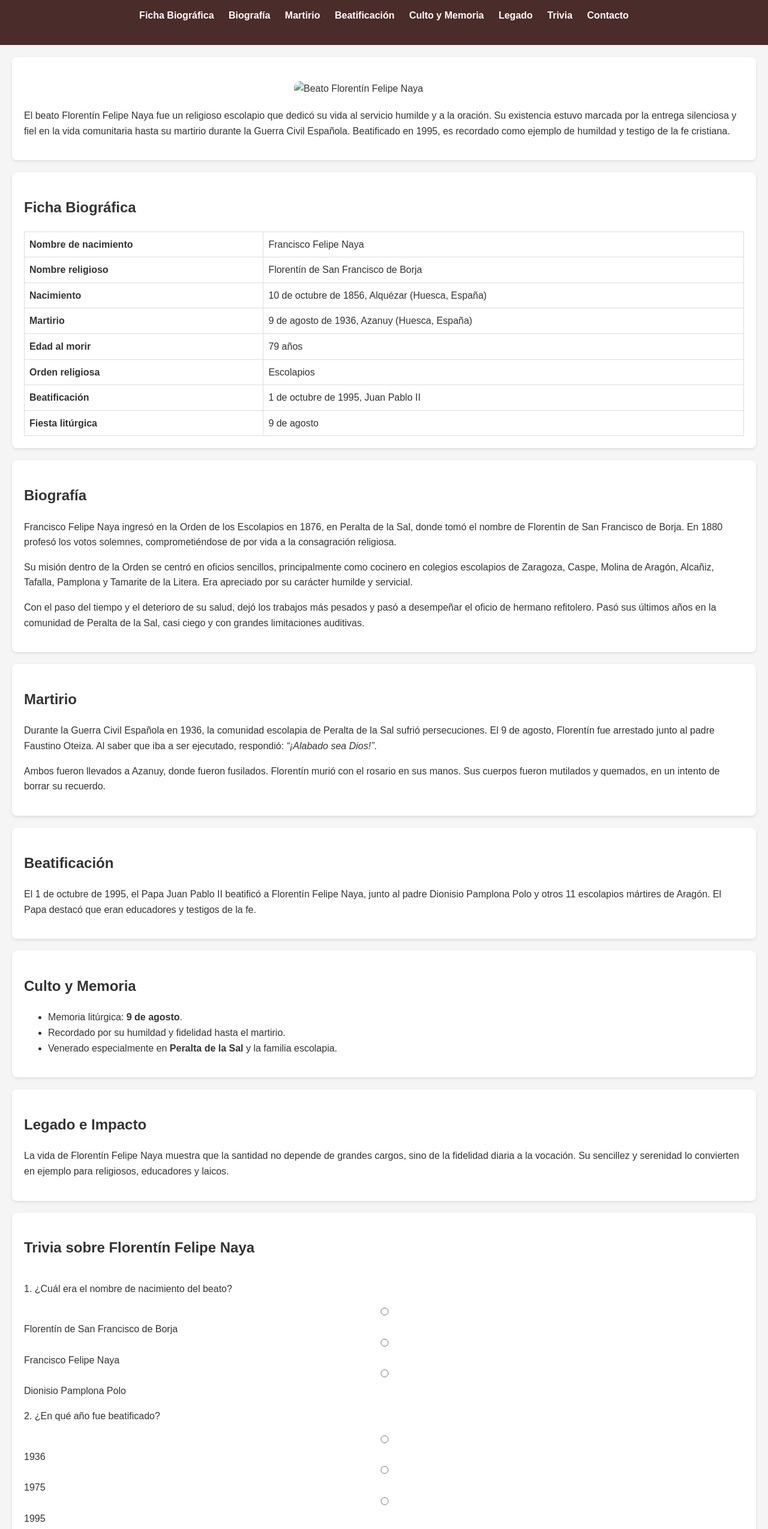
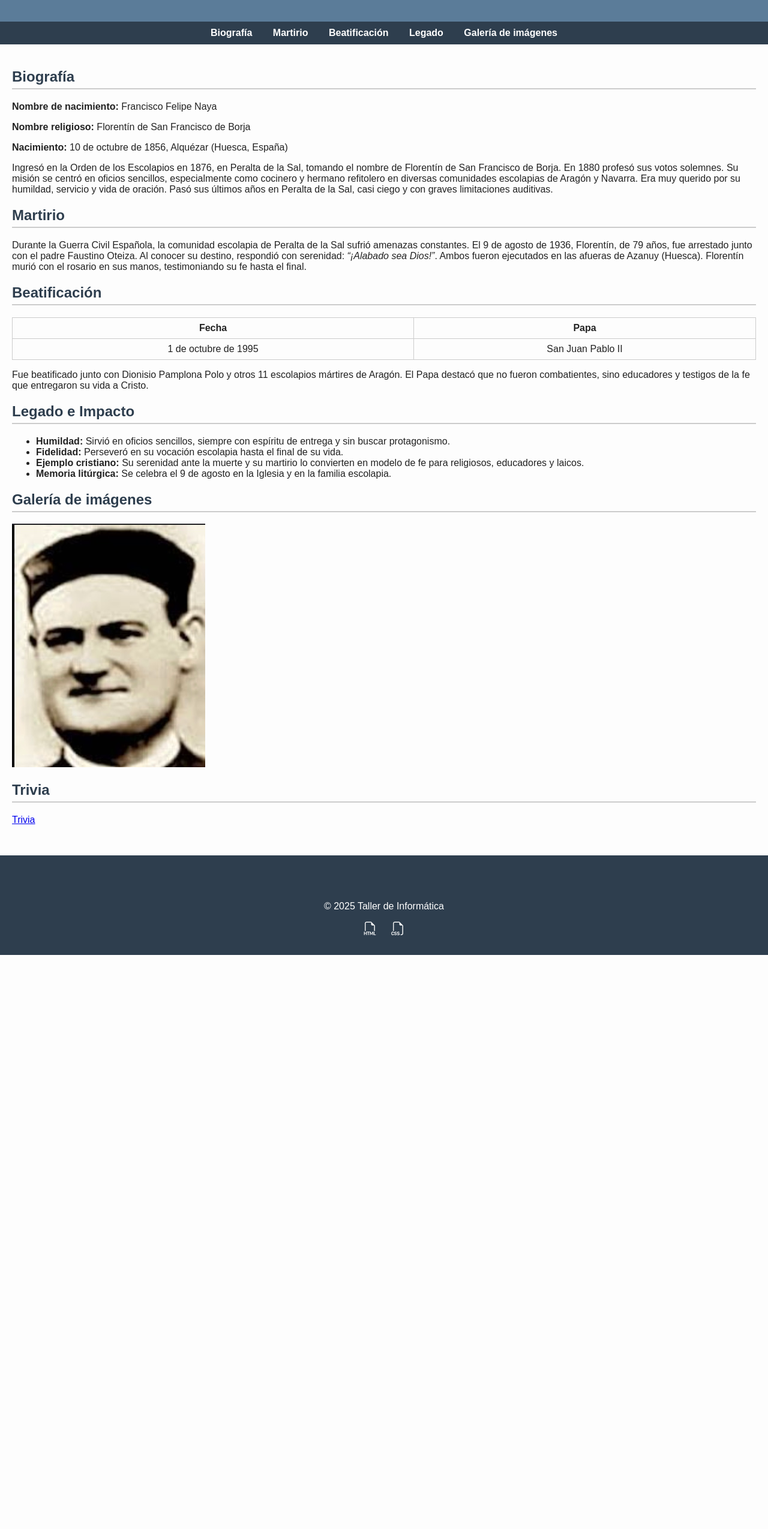
Before and after one commit to M4T4T14S/proyecto.js, a plain HTML site: page index.html in a window 1280 px wide. Shown: the part 101-2650 px from the top of the page at 60% size. After the commit the page ends 1693 px from the top, so only its background shows below. Drawn offline with nearby package versions, Linux system fonts and the light colour scheme.

Commit message:
Add files via upload

```diff
--- a/index.html
+++ b/index.html
@@ -3,165 +3,82 @@
 <head>
     <meta charset="UTF-8">
     <meta name="viewport" content="width=device-width, initial-scale=1.0">
+    <link rel="stylesheet" href="naya.css">
+    <link rel="stylesheet" href="https://cdn.jsdelivr.net/npm/bootstrap-icons@1.13.1/font/bootstrap-icons.min.css">
     <title>Beato Florentín Felipe Naya</title>
-  <link rel="stylesheet" href="estilos.css">
 </head>
 <body>
-
-  <!-- Encabezado -->
     <header>
         <h1>Beato Florentín Felipe Naya</h1>
-    <nav>
-      <ul>
-        <li><a href="#ficha">Ficha Biográfica</a></li>
-        <li><a href="#biografia">Biografía</a></li>
-        <li><a href="#martirio">Martirio</a></li>
-        <li><a href="#beatificacion">Beatificación</a></li>
-        <li><a href="#culto">Culto y Memoria</a></li>
-        <li><a href="#legado">Legado</a></li>
-        <li><a href="#trivia">Trivia</a></li>
-        <li><a href="#contacto">Contacto</a></li>
-      </ul>
-    </nav>
+        <p class="frase-inicial">"Un humilde servidor de Dios hasta el martirio"</p>
     </header>
 
-  <!-- Imagen principal -->
-  <section id="inicio">
-    <img src="img/florentino.jpeg" alt="Beato Florentín Felipe Naya">
-    <p>
-      El beato Florentín Felipe Naya fue un religioso escolapio que dedicó su vida al servicio humilde
-      y a la oración. Su existencia estuvo marcada por la entrega silenciosa y fiel en la vida comunitaria
-      hasta su martirio durante la Guerra Civil Española. Beatificado en 1995, es recordado como ejemplo
-      de humildad y testigo de la fe cristiana.
-    </p>
+    <nav>
+        <a href="#biografia">Biografía</a>
+        <a href="#martirio">Martirio</a>
+        <a href="#beatificacion">Beatificación</a>
+        <a href="#legado">Legado</a>
+        <a href="#collage">Galería de imágenes</a>
+    </nav>
+
+    <main>
+        <section id="biografia">
+            <h2>Biografía</h2>
+            <p><strong>Nombre de nacimiento:</strong> Francisco Felipe Naya</p>
+            <p><strong>Nombre religioso:</strong> Florentín de San Francisco de Borja</p>
+            <p><strong>Nacimiento:</strong> 10 de octubre de 1856, Alquézar (Huesca, España)</p>
+            <p>Ingresó en la Orden de los Escolapios en 1876, en Peralta de la Sal, tomando el nombre de Florentín de San Francisco de Borja. En 1880 profesó sus votos solemnes. Su misión se centró en oficios sencillos, especialmente como cocinero y hermano refitolero en diversas comunidades escolapias de Aragón y Navarra. Era muy querido por su humildad, servicio y vida de oración. Pasó sus últimos años en Peralta de la Sal, casi ciego y con graves limitaciones auditivas.</p>
         </section>
 
-  <!-- Ficha biográfica -->
-  <section id="ficha">
-    <h2>Ficha Biográfica</h2>
-    <table>
-      <tr><td><strong>Nombre de nacimiento</strong></td><td>Francisco Felipe Naya</td></tr>
-      <tr><td><strong>Nombre religioso</strong></td><td>Florentín de San Francisco de Borja</td></tr>
-      <tr><td><strong>Nacimiento</strong></td><td>10 de octubre de 1856, Alquézar (Huesca, España)</td></tr>
-      <tr><td><strong>Martirio</strong></td><td>9 de agosto de 1936, Azanuy (Huesca, España)</td></tr>
-      <tr><td><strong>Edad al morir</strong></td><td>79 años</td></tr>
-      <tr><td><strong>Orden religiosa</strong></td><td>Escolapios</td></tr>
-      <tr><td><strong>Beatificación</strong></td><td>1 de octubre de 1995, Juan Pablo II</td></tr>
-      <tr><td><strong>Fiesta litúrgica</strong></td><td>9 de agosto</td></tr>
-    </table>
+        <section id="martirio">
+            <h2>Martirio</h2>
+            <p>Durante la Guerra Civil Española, la comunidad escolapia de Peralta de la Sal sufrió amenazas constantes. El 9 de agosto de 1936, Florentín, de 79 años, fue arrestado junto con el padre Faustino Oteiza. Al conocer su destino, respondió con serenidad: <em>“¡Alabado sea Dios!”</em>. Ambos fueron ejecutados en las afueras de Azanuy (Huesca). Florentín murió con el rosario en sus manos, testimoniando su fe hasta el final.</p>
         </section>
 
-  <!-- Biografía -->
-  <section id="biografia">
-    <h2>Biografía</h2>
-    <p>
-      Francisco Felipe Naya ingresó en la Orden de los Escolapios en 1876, en Peralta de la Sal,
-      donde tomó el nombre de Florentín de San Francisco de Borja. En 1880 profesó los votos solemnes,
-      comprometiéndose de por vida a la consagración religiosa.
-    </p>
-    <p>
-      Su misión dentro de la Orden se centró en oficios sencillos, principalmente como cocinero en colegios
-      escolapios de Zaragoza, Caspe, Molina de Aragón, Alcañiz, Tafalla, Pamplona y Tamarite de la Litera.
-      Era apreciado por su carácter humilde y servicial.
-    </p>
-    <p>
-      Con el paso del tiempo y el deterioro de su salud, dejó los trabajos más pesados y pasó a desempeñar
-      el oficio de hermano refitolero. Pasó sus últimos años en la comunidad de Peralta de la Sal,
-      casi ciego y con grandes limitaciones auditivas.
-    </p>
+        <section id="beatificacion">
+            <h2>Beatificación</h2>
+            <table>
+                <tr>
+                    <th>Fecha</th>
+                    <th>Papa</th>
+                </tr>
+                <tr>
+                    <td>1 de octubre de 1995</td>
+                    <td>San Juan Pablo II</td>
+                </tr>
+            </table>
+            <p>Fue beatificado junto con Dionisio Pamplona Polo y otros 11 escolapios mártires de Aragón. El Papa destacó que no fueron combatientes, sino educadores y testigos de la fe que entregaron su vida a Cristo.</p>
         </section>
 
-  <!-- Martirio -->
-  <section id="martirio">
-    <h2>Martirio</h2>
-    <p>
-      Durante la Guerra Civil Española en 1936, la comunidad escolapia de Peralta de la Sal sufrió persecuciones.
-      El 9 de agosto, Florentín fue arrestado junto al padre Faustino Oteiza.
-      Al saber que iba a ser ejecutado, respondió: <em>“¡Alabado sea Dios!”</em>.
-    </p>
-    <p>
-      Ambos fueron llevados a Azanuy, donde fueron fusilados. Florentín murió con el rosario en sus manos.
-      Sus cuerpos fueron mutilados y quemados, en un intento de borrar su recuerdo.
-    </p>
-  </section>
-
-  <!-- Beatificación -->
-  <section id="beatificacion">
-    <h2>Beatificación</h2>
-    <p>
-      El 1 de octubre de 1995, el Papa Juan Pablo II beatificó a Florentín Felipe Naya,
-      junto al padre Dionisio Pamplona Polo y otros 11 escolapios mártires de Aragón.
-      El Papa destacó que eran educadores y testigos de la fe.
-    </p>
-  </section>
-
-  <!-- Culto -->
-  <section id="culto">
-    <h2>Culto y Memoria</h2>
+        <section id="legado">
+            <h2>Legado e Impacto</h2>
             <ul>
-      <li>Memoria litúrgica: <strong>9 de agosto</strong>.</li>
-      <li>Recordado por su humildad y fidelidad hasta el martirio.</li>
-      <li>Venerado especialmente en <strong>Peralta de la Sal</strong> y la familia escolapia.</li>
+                <li><strong>Humildad:</strong> Sirvió en oficios sencillos, siempre con espíritu de entrega y sin buscar protagonismo.</li>
+                <li><strong>Fidelidad:</strong> Perseveró en su vocación escolapia hasta el final de su vida.</li>
+                <li><strong>Ejemplo cristiano:</strong> Su serenidad ante la muerte y su martirio lo convierten en modelo de fe para religiosos, educadores y laicos.</li>
+                <li><strong>Memoria litúrgica:</strong> Se celebra el 9 de agosto en la Iglesia y en la familia escolapia.</li>
             </ul>
         </section>
 
-  <!-- Legado -->
-  <section id="legado">
-    <h2>Legado e Impacto</h2>
-    <p>
-      La vida de Florentín Felipe Naya muestra que la santidad no depende de grandes cargos,
-      sino de la fidelidad diaria a la vocación. Su sencillez y serenidad lo convierten en ejemplo
-      para religiosos, educadores y laicos.
-    </p>
+        <section id="collage">
+            <h2>Galería de imágenes</h2>
+            <div class="contenedor-imagenes">
+                <img src="florentin.jpg" alt="Beato Florentín Felipe Naya">
+            </div>
         </section>
+        <section id="trivia">
+<h2> Trivia </h2>
+<div class="Trivia"> </div>
+<a href="trivia.html">Trivia</a>
+        </section>
+    </main>
 
-  <!-- Trivia -->
-  <section id="trivia">
-    <h2>Trivia sobre Florentín Felipe Naya</h2>
-    <form id="quizForm">
-      <p>1. ¿Cuál era el nombre de nacimiento del beato?</p>
-      <input type="radio" name="q1" value="a"> Florentín de San Francisco de Borja<br>
-      <input type="radio" name="q1" value="b"> Francisco Felipe Naya<br>
-      <input type="radio" name="q1" value="c"> Dionisio Pamplona Polo<br>
-
-      <p>2. ¿En qué año fue beatificado?</p>
-      <input type="radio" name="q2" value="a"> 1936<br>
-      <input type="radio" name="q2" value="b"> 1975<br>
-      <input type="radio" name="q2" value="c"> 1995<br>
-
-      <p>3. ¿Qué oficio desempeñaba principalmente dentro de la Orden?</p>
-      <input type="radio" name="q3" value="a"> Cocinero<br>
-      <input type="radio" name="q3" value="b"> Profesor<br>
-      <input type="radio" name="q3" value="c"> Sacerdote<br>
-
-      <button type="button" onclick="calcularTrivia()">Enviar respuestas</button>
-    </form>
-    <p id="resultado"></p>
-  </section>
-
-  <!-- Formulario de contacto -->
-  <section id="contacto">
-    <h2>Formulario de Contacto</h2>
-    <form>
-      <label for="nombre">Nombre:</label>
-      <input type="text" id="nombre" name="nombre" required><br><br>
-
-      <label for="email">Correo electrónico:</label>
-      <input type="email" id="email" name="email" required><br><br>
-
-      <label for="mensaje">Mensaje:</label><br>
-      <textarea id="mensaje" name="mensaje" rows="5"></textarea><br><br>
-
-      <button type="submit">Enviar</button>
-    </form>
-  </section>
-
-  <!-- Pie de página -->
     <footer>
-    <p>&copy; 2025 - Página dedicada al Beato Florentín Felipe Naya</p>
+       <footer>
+    <p>&copy; 2025 Taller de Informática</p>
+    <a href="index.txt" target="_blank"><i class="bi bi-filetype-html"></i></a>
+    <a href="naya.css.txt" target="_blank"><i class="bi bi-filetype-css"></i></a>
 </footer>
-
-  <!-- Importar JavaScript -->
-  <script src="script.js"></script>
+    </footer>
 </body>
 </html>
--- /dev/null
+++ b/naya.css
@@ -0,0 +1,103 @@
+body {
+    font-family: Arial, sans-serif;
+    margin: 0;
+    padding: 0;
+    background-color: #fdfdfd;
+    color: #222;
+  }
+
+  header {
+    background-color: #5b7c99;
+    color: #fff;
+    text-align: center;
+    padding: 20px;
+  }
+
+  header h1 {
+    margin: 0;
+  }
+
+  .frase-inicial {
+    font-style: italic;
+    font-size: 1.2em;
+  }
+
+  nav {
+    background-color: #2e3e4e;
+    padding: 10px;
+    text-align: center;
+  }
+
+  nav a {
+    color: #fff;
+    margin: 0 15px;
+    text-decoration: none;
+    font-weight: bold;
+  }
+
+  nav a:hover {
+    text-decoration: underline;
+  }
+
+  main {
+    padding: 20px;
+  }
+
+  .bloque-info {
+    margin-bottom: 30px;
+  }
+
+  h2 {
+    color: #2e3e4e;
+    border-bottom: 2px solid #ccc;
+    padding-bottom: 5px;
+  }
+
+  .datos-bio {
+    list-style: none;
+    padding: 0;
+  }
+
+  .datos-bio li {
+    margin-bottom: 8px;
+  }
+
+  table {
+    width: 100%;
+    border-collapse: collapse;
+    margin-top: 15px;
+    margin-bottom: 15px;
+  }
+
+  th, td {
+    border: 1px solid #ccc;
+    padding: 8px;
+    text-align: center;
+  }
+
+  .galeria-imgs {
+    display: grid;
+    grid-template-columns: repeat(auto-fit, minmax(200px, 1fr));
+    gap: 15px;
+  }
+
+  .galeria-imgs img {
+    width: 100%;
+    border-radius: 10px;
+    box-shadow: 0 2px 5px rgba(0,0,0,0.2);
+  }
+
+  footer {
+    background-color: #2e3e4e;
+    color: #fff;
+    text-align: center;
+    padding: 15px;
+    margin-top: 30px;
+  }
+
+  footer a {
+    color: #fff;
+    margin: 0 10px;
+    font-size: 1.4em;
+    text-decoration: none;
+  }
```
Also changed, not shown: trivia.html (added, +161 -0 lines), florentin.jpg (added). Lines whose indentation alone changed are shown as unchanged.
